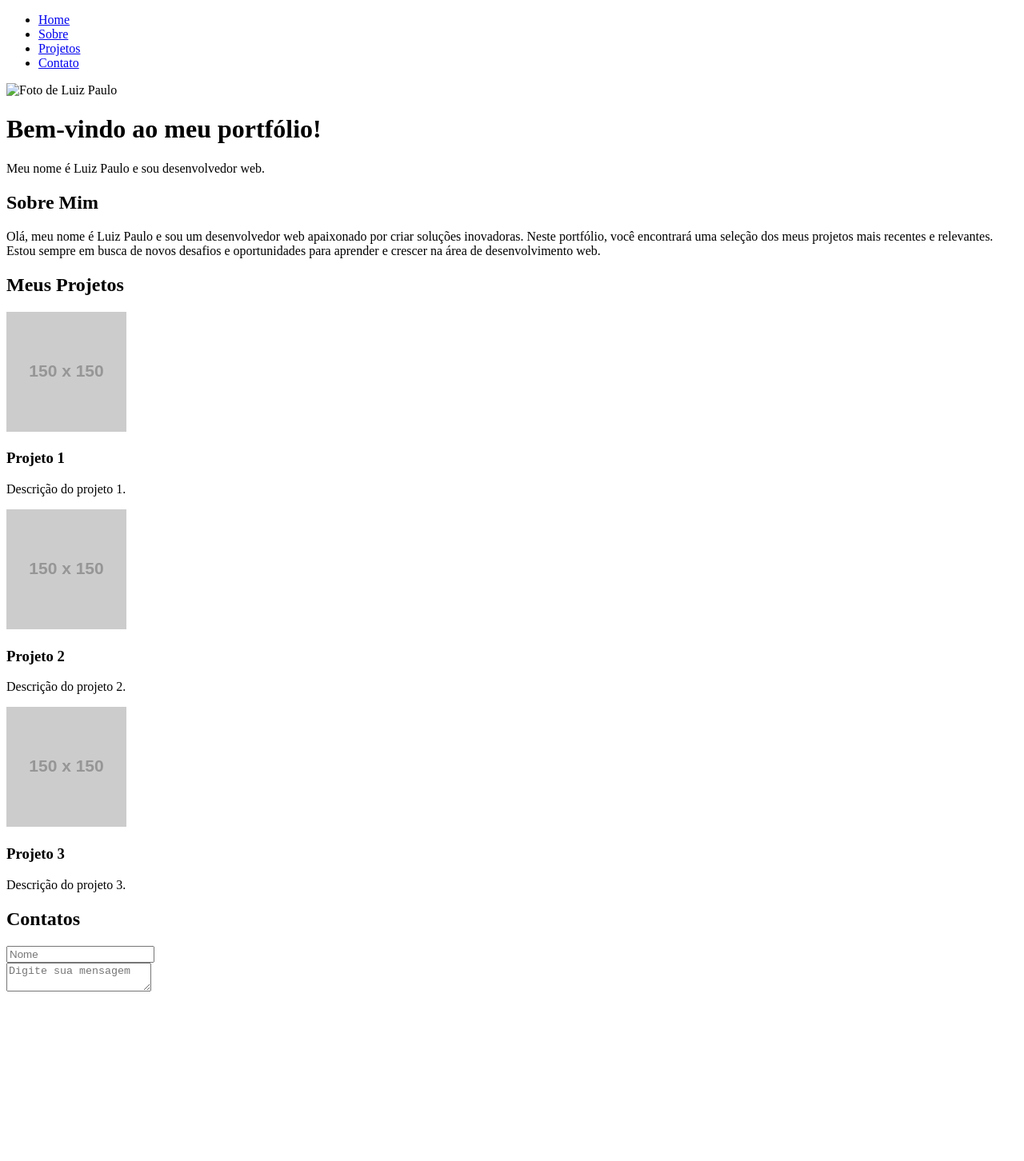
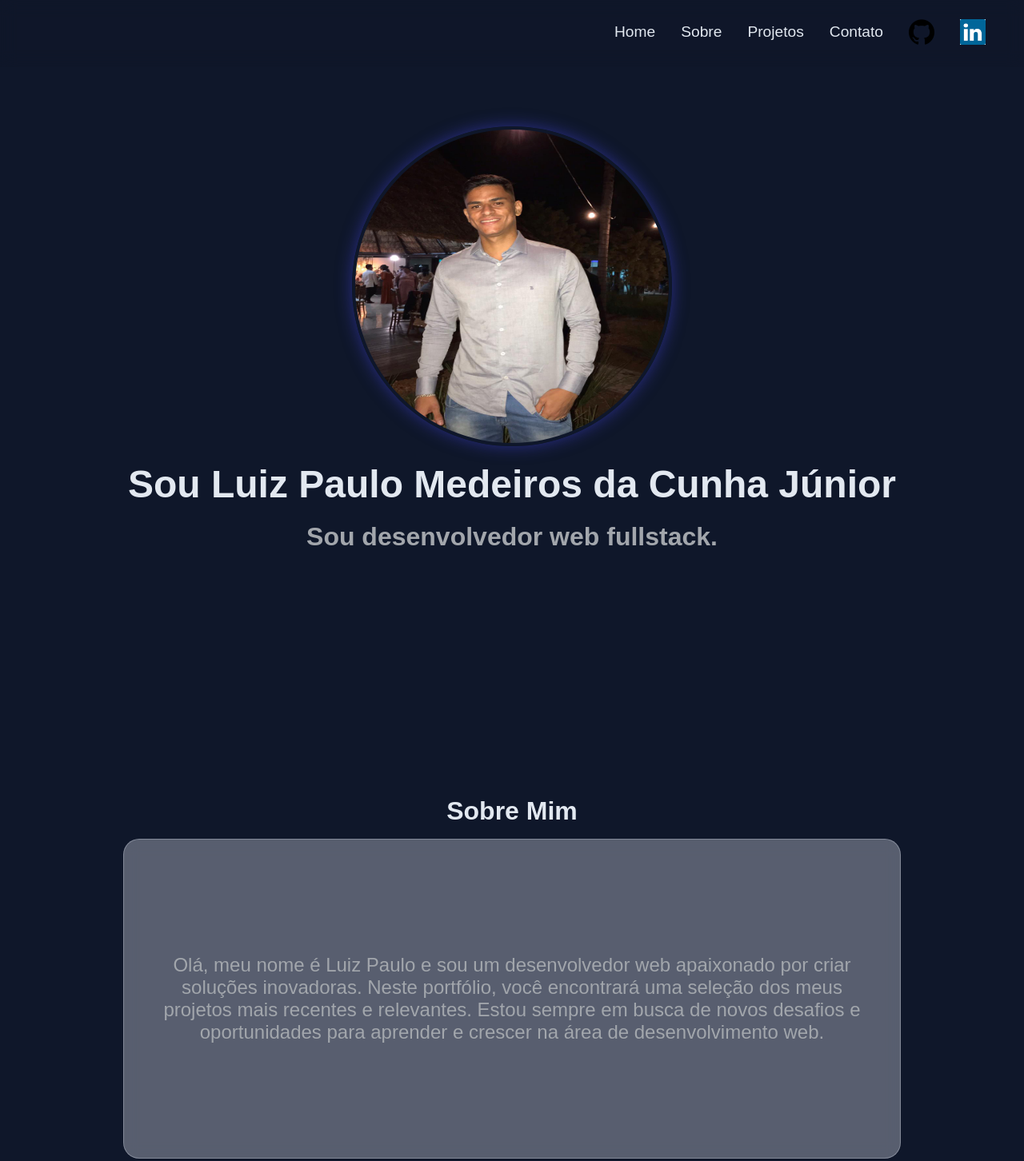
Before and after one commit to LuizPauloJRM/Portfolio-html-css-javaScript, a plain HTML site: page index.html in a window 1280 px wide. Shown: the top 1452 px of the page at 80% size. Before the commit the page ends 1252 px from the top, so only its background shows below. Drawn offline with Linux system fonts and the light colour scheme; placeholder pictures from the web are drawn by us.

Commit message:
cards do projeto

```diff
--- a/index.html
+++ b/index.html
@@ -12,18 +12,27 @@
 
     <nav class="navbar">
         <ul class="menu">
-            <li><a href="#home">Home</a></li>
-            <li><a href="#sobre">Sobre</a></li>
-            <li><a href="#projetos">Projetos</a></li>
-            <li><a href="#contato">Contato</a></li>
+            <li><a href="#home" class="menu-link">Home</a></li>
+            <li><a href="#sobre" class="menu-link">Sobre</a></li>
+            <li><a href="#projetos" class="menu-link">Projetos</a></li>
+            <li><a href="#contato" class="menu-link">Contato</a></li>
+            <a href="https://github.com/LuizPauloJRM?tab=repositories" target="_blank" aria-label="GitHub">
+                <img src="assets/github.png" alt="GitHub Logo" width="32" height="32">
+            </a>
+            <a href="https://www.linkedin.com/in/luiz-medeiros-38480b26a/" target="_blank" aria-label="GitHub">
+                <img src="assets/images.png" alt="GitHub Logo" width="32" height="32">
+            </a>
+
+            </a>
+
         </ul>
     </nav>
 
     <main>
         <div id="home" class="cabecalho">
-            <img src="" alt="Foto de Luiz Paulo" class="foto-perfil">
-            <h1>Bem-vindo ao meu portfólio!</h1>
-            <p>Meu nome é Luiz Paulo e sou desenvolvedor web.</p>
+            <img src="assets/WhatsApp Image 2021-06-14 at 12.59.33.jpeg" alt="Foto de Luiz Paulo" class="foto-perfil">
+            <h1>Sou Luiz Paulo Medeiros da Cunha Júnior</h1>
+            <p class="cabecalho-sub-titulo">Sou desenvolvedor web fullstack.</p>
 
         </div>
     </main>
@@ -43,25 +52,49 @@
     <section id="projetos" class="projetos">
         <h2 class="projetos-titulo"> Meus Projetos</h2>
         <div class="projetos-caixa">
+
             <div class="projetos-cards">
-                <img src="https://via.placeholder.com/150" alt="Imagem do projeto 1">
-                <h3>Projeto 1</h3>
-                <p>Descrição do projeto 1.</p>
+                <img src="assets/AnimacoesJavaScript.png" alt="Imagem do projeto 1" class="projetos-imagem">
+                <div class="caixa-textos-projetos">
+                    <h3 class="info-projetos">Página animada com AnimacoesJavaScript</h3>
+                    <p class="paragrafo-projetos">Descrição do projeto 1.</p>
+                    <div class="botoes-projetos">
+                        <a href="https://github.com/seuusuario/repositorio1" class="botao" target="_blank">Ver
+                            Código</a>
+                        <a href="https://seudominio.com/projeto1" class="botao botao-build" target="_blank">Ver Site</a>
+                    </div>
+                </div>
             </div>
 
             <div class="projetos-cards">
-                <img src="https://via.placeholder.com/150" alt="Imagem do projeto 1">
-                <h3>Projeto 2</h3>
-                <p>Descrição do projeto 2.</p>
+                <img src="assets/SliderJavaScript.png" alt="Imagem do projeto 2" class="projetos-imagem">
+                <div class="caixa-textos-projetos">
+                    <h3 class="info-projetos">Slider</h3>
+                    <p class="paragrafo-projetos">Descrição do projeto 2.</p>
+                    <div class="botoes-projetos">
+                        <a href="https://github.com/seuusuario/repositorio2" class="botao" target="_blank">Ver
+                            Código</a>
+                        <a href="https://seudominio.com/projeto2" class="botao botao-build" target="_blank">Ver Site</a>
+                    </div>
+                </div>
             </div>
 
             <div class="projetos-cards">
-                <img src="https://via.placeholder.com/150" alt="Imagem do projeto 1">
-                <h3>Projeto 3</h3>
-                <p>Descrição do projeto 3.</p>
+                <img src="assets/placeholder.png" alt="Imagem do projeto 3" class="projetos-imagem">
+                <div class="caixa-textos-projetos">
+                    <h3 class="info-projetos">Projeto 3</h3>
+                    <p class="paragrafo-projetos">Descrição do projeto 3.</p>
+                    <div class="botoes-projetos">
+                        <a href="https://github.com/seuusuario/repositorio3" class="botao" target="_blank">Ver
+                            Código</a>
+                        <a href="https://seudominio.com/projeto3" class="botao botao-build" target="_blank">Ver Site</a>
+                    </div>
+                </div>
             </div>
 
+        </div>
     </section>
+
 
     <section id="contatos" class="contato">
         <h2 class="contatos-titulo">Contatos</h2>
--- a/style.css
+++ b/style.css
@@ -0,0 +1,283 @@
+/* RESET E BASE */
+* {
+  margin: 0;
+  padding: 0;
+  box-sizing: border-box;
+  font-family: 'Poppins', sans-serif;
+}
+
+html {
+  scroll-behavior: smooth;
+}
+
+body {
+  background: #0f172a;
+  color: #e2e8f0;
+}
+
+/* NAVBAR */
+.navbar {
+  position: fixed;
+  top: 0;
+  width: 100%;
+  padding: 1.5rem 3rem;
+  background: rgba(15, 23, 42, 0.4);
+  backdrop-filter: blur(10px);
+  z-index: 100;
+  display: flex;
+  justify-content: flex-end;
+  align-items: center;
+}
+
+.menu {
+  display: flex;
+  list-style: none;
+  gap: 2rem;
+  align-items: center;
+}
+
+.menu-link {
+  position: relative;
+  display: flex;
+  align-items: center;
+  padding-bottom: 4px;
+  color: #e2e8f0;
+  text-decoration: none;
+  font-size: 1.2rem;
+  font-weight: 500;
+  transition: color 0.3s ease;
+}
+
+.menu-link:hover {
+  color: #9333ea;
+}
+
+.menu-link::after {
+  content: '';
+  height: 2px;
+  width: 0;
+  position: absolute;
+  bottom: 0;
+  left: 0;
+  background: linear-gradient(to right, #3b82f6, #9333ea);
+  transition: width 0.3s ease;
+}
+
+.menu-link:hover::after {
+  width: 100%;
+}
+
+/* CABEÇALHO / HOME */
+.cabecalho {
+  min-height: 100vh;
+  display: flex;
+  justify-content: center;
+  align-items: center;
+  flex-direction: column;
+  padding-top: 80px; /* espaço para navbar fixa */
+}
+
+h1 {
+  font-size: 3rem;
+  font-weight: bold;
+  text-align: center;
+  margin: 20px 0;
+}
+
+.cabecalho-sub-titulo {
+  font-size: 2rem;
+  font-weight: bold;
+  text-align: center;
+  margin-bottom: 2rem;
+  color: #a2a6ac;
+}
+
+.foto-perfil {
+  width: 400px;
+  height: 400px;
+  max-width: 100%;
+  border-radius: 50%;
+  border: 4px solid #0f172a;
+  box-shadow: 0 0 20px rgba(70, 70, 229, 0.5);
+  transition: all 0.3s ease;
+}
+
+.foto-perfil:hover {
+  box-shadow: 0 0 20px rgba(0, 0, 255, 0.9);
+}
+
+/* SOBRE */
+.sobre {
+  padding: 6rem 2rem;
+  display: flex;
+  justify-content: center;
+  align-items: center;
+  flex-direction: column;
+  margin-top: 100px;
+}
+
+.sobre-titulo {
+  font-size: 2rem;
+  font-weight: bold;
+  text-align: center;
+  margin-bottom: 1rem;
+}
+
+.sobre-caixa {
+  width: 80%;
+  height: 400px;
+  background: rgba(198, 203, 216, 0.4);
+  backdrop-filter: blur(10px);
+  border-radius: 20px;
+  border: 1px solid rgba(198, 203, 216, 0.4);
+  padding: 2rem;
+  display: flex;
+  justify-content: center;
+  align-items: center;
+  margin: 0 auto;
+}
+
+.sobre-paragrafo {
+  font-size: 1.5rem;
+  text-align: center;
+  color: #a2a6ac;
+}
+
+/* PROJETOS */
+.projetos {
+  padding: 6rem 2rem;
+}
+
+.projetos-titulo {
+  text-align: center;
+  font-size: 3rem;
+  margin-bottom: 50px;
+  font-weight: bold;
+}
+
+.projetos-caixa {
+  display: grid;
+  grid-template-columns: repeat(auto-fit, minmax(300px, 1fr));
+  gap: 2rem;
+  max-width: 1200px;
+  margin: 0 auto;
+  padding: 2rem;
+}
+
+.projetos-cards {
+  background: rgba(15, 23, 42, 0.4);
+  border-radius: 16px;
+  backdrop-filter: blur(5px);
+  border: 1px solid rgba(198, 203, 216, 0.4);
+  overflow: hidden;
+  transition: all 0.5s ease;
+}
+
+.projetos-cards:hover {
+  box-shadow: 0 0 20px rgba(70, 70, 229, 0.5);
+  transform: translateY(-10px) scale(1.05);
+  cursor: pointer;
+}
+
+.projetos-imagem {
+  height: 200px;
+  width: 100%;
+  object-fit: cover;
+}
+
+.caixa-textos-projetos {
+  padding: 1.5rem;
+}
+
+.info-projetos {
+  margin-bottom: 5px;
+}
+
+.paragrafo-projetos {
+  color: rgba(226, 232, 240, 0.8);
+  line-height: 1.25rem;
+}
+
+/* CONTATO */
+.contato {
+  padding: 6rem 2rem;
+}
+
+.contatos-titulo {
+  text-align: center;
+  font-size: 2.5rem;
+  margin-bottom: 2rem;
+}
+
+.formulario-contato {
+  max-width: 600px;
+  margin: 0 auto;
+  display: flex;
+  flex-direction: column;
+  gap: 1rem;
+}
+
+.grupo-form {
+  display: flex;
+  flex-direction: column;
+}
+
+.campo-form,
+.text-form {
+  padding: 1rem;
+  border-radius: 8px;
+  border: none;
+  font-size: 1rem;
+  background: rgba(255, 255, 255, 0.1);
+  color: #e2e8f0;
+  resize: none;
+}
+
+.campo-form::placeholder,
+.text-form::placeholder {
+  color: #94a3b8;
+}
+
+button {
+  align-self: flex-end;
+  background: linear-gradient(to right, #3b82f6, #9333ea);
+  color: white;
+  padding: 0.8rem 2rem;
+  border: none;
+  border-radius: 8px;
+  font-size: 1rem;
+  cursor: pointer;
+  transition: background 0.3s ease;
+}
+
+button:hover {
+  background: linear-gradient(to right, #9333ea, #3b82f6);
+}
+.botoes-projetos {
+  display: flex;
+  gap: 1rem;
+  margin-top: 1rem;
+}
+
+.botao {
+  text-decoration: none;
+  padding: 0.5rem 1.2rem;
+  font-weight: 500;
+  border-radius: 8px;
+  background: #3b82f6;
+  color: #fff;
+  transition: background 0.3s ease, transform 0.2s ease;
+}
+
+.botao:hover {
+  background: #2563eb;
+  transform: translateY(-2px);
+}
+
+.botao-build {
+  background: #9333ea;
+}
+
+.botao-build:hover {
+  background: #7e22ce;
+}
```
Also changed, not shown: assets/AnimacoesJavaScript.png (added), assets/LuizPaulo.jpeg (added), assets/SliderJavaScript.png (added), assets/WhatsApp Image 2021-06-14 at 12.59.33.jpeg (added), assets/github.png (added), assets/images.png (added).
